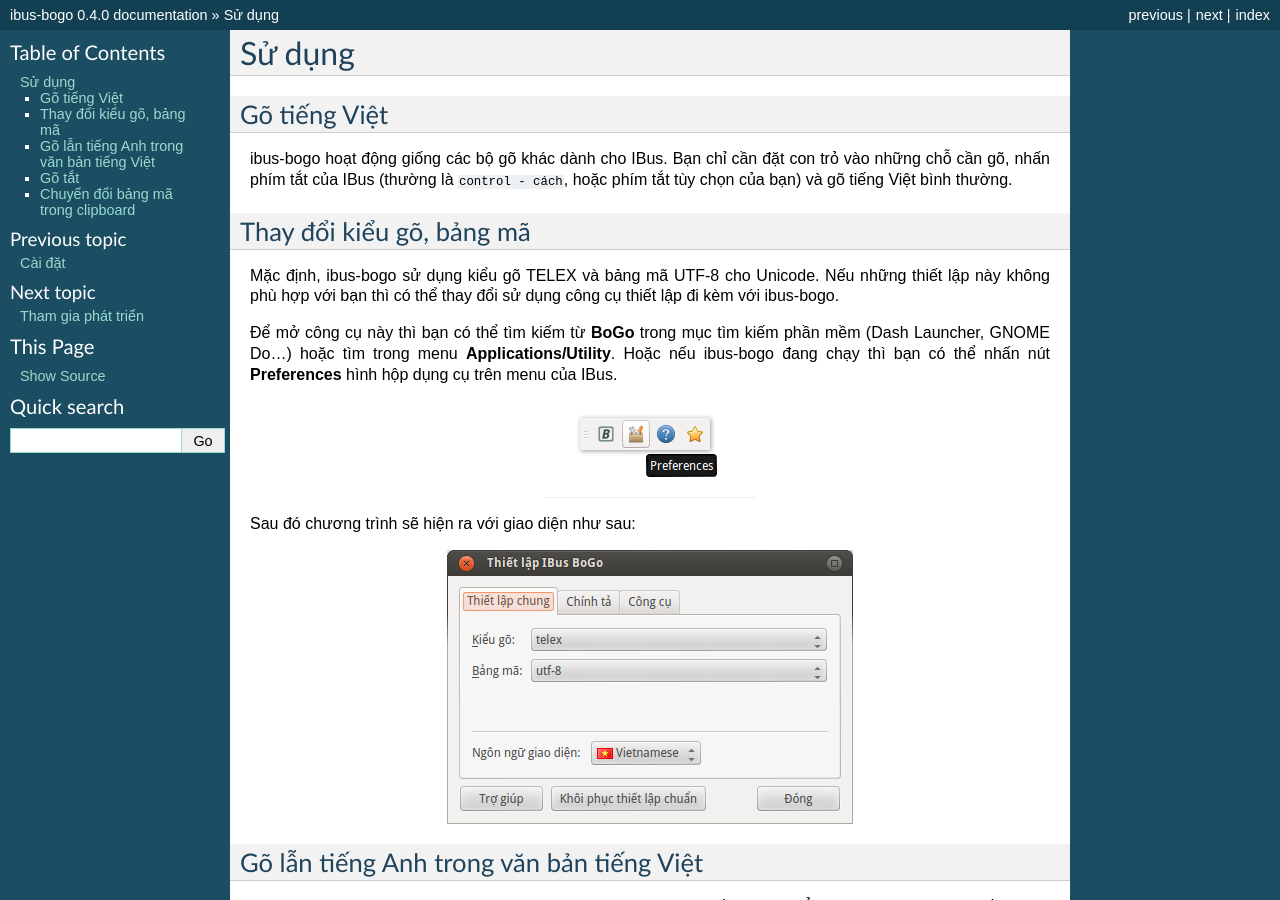
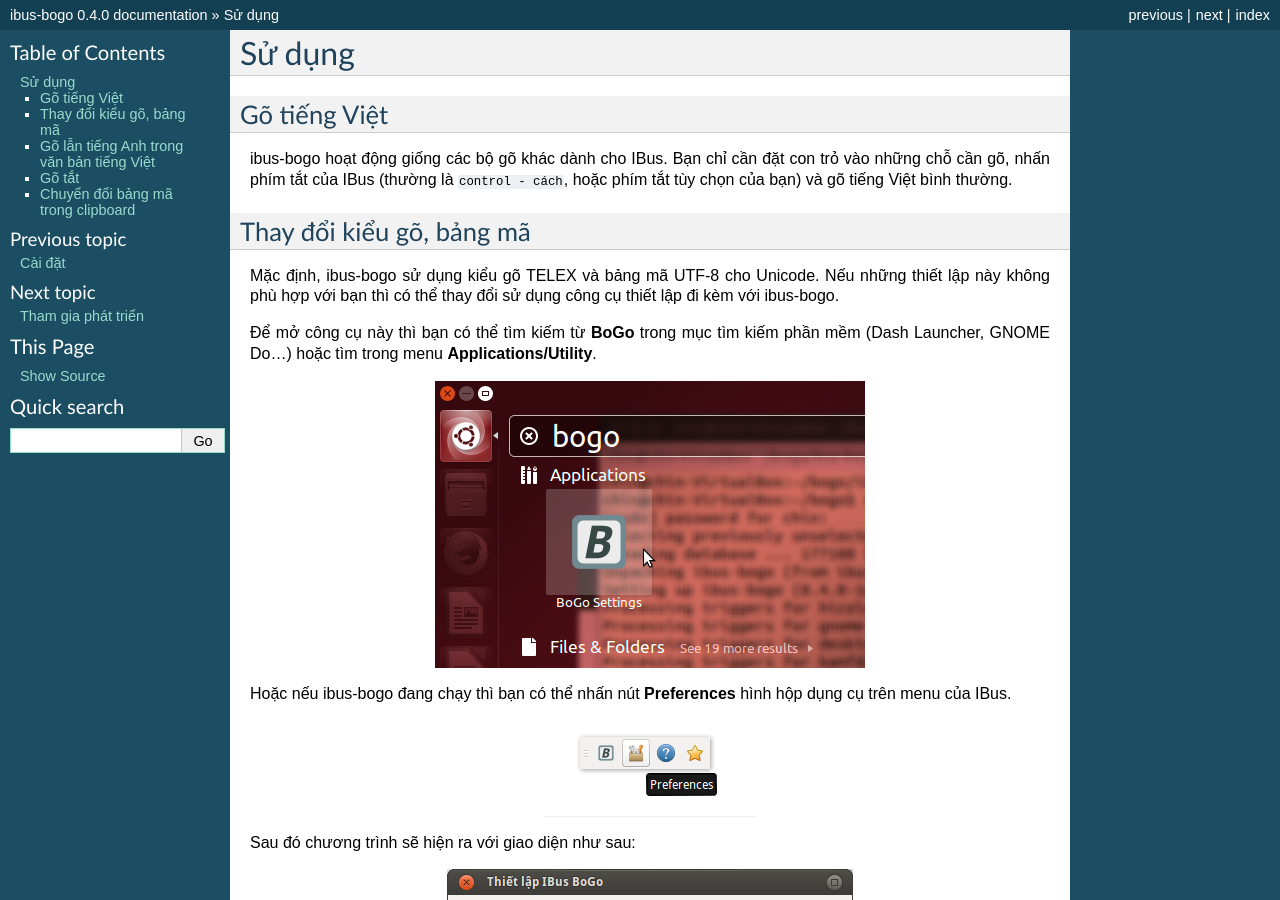
Before and after one commit to BoGoEngine/ibus-bogo, a Sphinx documentation site: the page built from doc/sphinx/usage.rst, in a window 1280 px wide and 900 px high. Built offline with Sphinx 7.4.7, drawn with Linux system fonts in a browser that asks for light colours; pages that are not in the unit, such as notebooks, are missing from menus.

Commit message:
HOTFIX: Update docs with new images

```diff
--- a/doc/sphinx/usage.rst
+++ b/doc/sphinx/usage.rst
@@ -17,7 +17,12 @@
 
 Để mở công cụ này thì bạn có thể tìm kiếm từ **BoGo** trong mục tìm
 kiếm phần mềm (Dash Launcher, GNOME Do...) hoặc tìm trong menu
-**Applications/Utility**. Hoặc nếu ibus-bogo đang chạy thì bạn có thể
+**Applications/Utility**.
+
+.. image:: _static/img/launch_bogo_settings.png
+   :align: center
+
+Hoặc nếu ibus-bogo đang chạy thì bạn có thể
 nhấn nút **Preferences** hình hộp dụng cụ trên menu của IBus.
 
 .. image:: _static/img/ibus_menu.png
```
Also changed, not shown: doc/sphinx/_static/img/launch_bogo_settings.png (added), doc/sphinx/_static/img/text_expansion.png.
